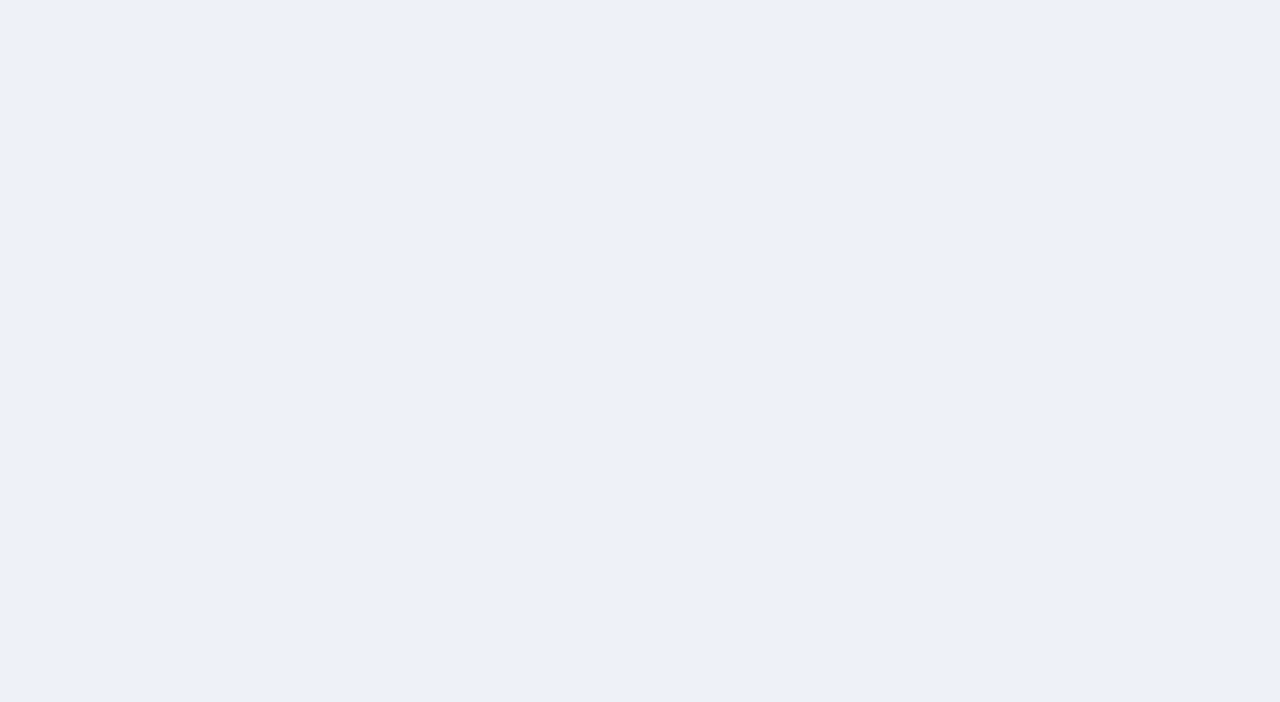
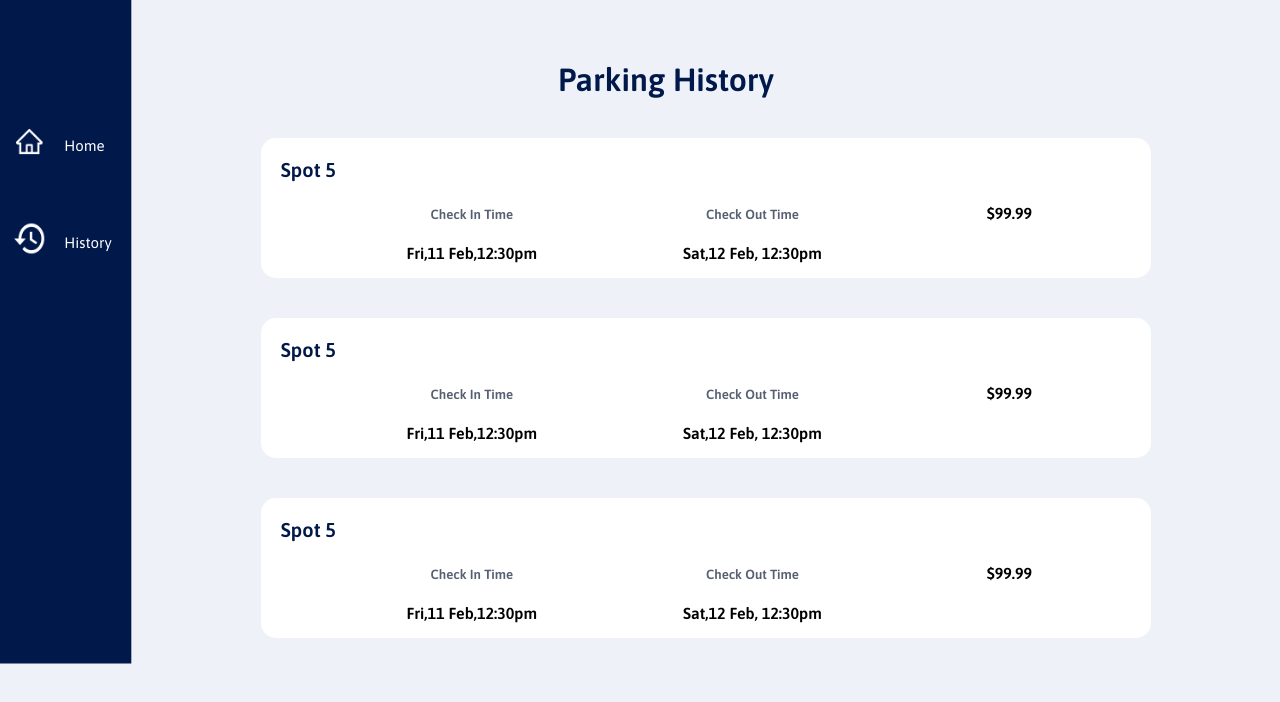
Before and after one commit to Amotul-raheem/park-ui, a React (Create React App) app: page /booking-history in a window 1280 px wide. Before the commit this address had no page. Shown: the top 702 px of the page. Built offline with nearby package versions, Linux system fonts and the light colour scheme.

Commit message:
created booking history

```diff
--- a/src/App.js
+++ b/src/App.js
@@ -10,18 +10,21 @@ import SignUp from "./components/SignUp/SignUp";
 import ResetPasswordSuccessful from "./components/ResetPasswordSuccessful/ResetPasswordSuccessful";
 import ResetPasswordCheckEmail from "./components/ResetPasswordCheckEmail/ResetPasswordCheckEmail"
 import BookingSuccessful from "./components/BookingSuccessful/BookingSuccessful";
+import BookingHistory from "./components/BookingHistory/BookingHistory";
+import ParkingDetail from "./components/common/ParkingDetail/ParkingDetail";
 
 function App() {
     return (
         <Router>
             <Routes>
-                <Route exact path={"/"} element={<HomePage/>}/>
+                <Route exact path={"/"} element={<ParkingDetail/>}/>
                 <Route path="/sign-in" element={<SignIn/>}/>
                 <Route path="/reset-password" element={<ResetPassword/>}/>
                 <Route path="/reset-password-successful" element={<ResetPasswordSuccessful/>}/>
                 <Route path="/forgot-password" element={<ForgotPassword/>}/>
                 <Route path="/sign-up" element={<SignUp/>}/>
                 <Route path="/user-profile" element={<UserProfile/>}/>
+                <Route path="/booking-history" element={<BookingHistory/>}/>
                 <Route path="/reset-password-check-email" element={<ResetPasswordCheckEmail/>}/>
                 <Route path="/booking-successful" element={<BookingSuccessful/>}/>
 
--- /dev/null
+++ b/src/components/BookingHistory/BookingHistory.css
@@ -0,0 +1,13 @@
+.booking-history {
+    position: relative;
+    top: 0;
+    height: 100%;
+
+}
+
+.booking-header {
+    color: #01194A;
+    font-weight: bold;
+    padding-top: 40px;
+    margin-left: 550px;
+}
--- /dev/null
+++ b/src/components/BookingHistory/BookingHistory.js
@@ -0,0 +1,38 @@
+import React from "react";
+import "./BookingHistory.css"
+import ParkingDetail from "../common/ParkingDetail/ParkingDetail";
+import SideBar from "../common/SideBar/SideBar";
+import profile from "../../images/profile.png";
+
+function BookingHistory() {
+    return (
+        <div className="booking-history">
+            <div>
+                <SideBar/></div>
+            <div className="booking-history-container">
+
+                <h1 className="booking-header">Parking History</h1>
+
+                <ParkingDetail
+                    label="Spot 5"
+                    checkInTime="Fri,11 Feb,12:30pm"
+                    checkOutTime="Sat,12 Feb, 12:30pm"
+                    price="$99.99"/>
+                <ParkingDetail
+                    label="Spot 5"
+                    checkInTime="Fri,11 Feb,12:30pm"
+                    checkOutTime="Sat,12 Feb, 12:30pm"
+                    price="$99.99"/>
+                <ParkingDetail
+                    label="Spot 5"
+                    checkInTime="Fri,11 Feb,12:30pm"
+                    checkOutTime="Sat,12 Feb, 12:30pm"
+                    price="$99.99"/>
+            </div>
+
+
+        </div>
+    )
+}
+
+export default BookingHistory
--- a/src/components/UserProfile/UserProfile.css
+++ b/src/components/UserProfile/UserProfile.css
@@ -7,6 +7,7 @@
 .profile-header-name {
     position: relative;
     color: #01194A;
+    top: 30px;
     font-weight: lighter;
     text-align: center;
     right: -6.5%;
@@ -18,6 +19,7 @@
     width: 78%;
     padding: 30px;
     justify-content: center;
+    margin-top: 70px;
     border-radius: 15px;
 }
 
--- /dev/null
+++ b/src/components/common/ParkingDetail/ParkingDetail.css
@@ -0,0 +1,32 @@
+.parking-detail {
+    margin-top: 40px;
+    position: relative;
+    background-color: #FFFFFF;
+    padding: 20px;
+    border-radius: 15px;
+    height: 100px;
+    left: 20%;
+    width: 850px;
+}
+
+.parking-detail-label {
+    font-weight: bold;
+    color: #01194A;
+    font-size: 20px;
+}
+
+.parking-detail-container {
+    position: absolute;
+    margin-left: 10%;
+}
+
+.parking-detail-time {
+    margin-right: 200px;
+    text-align: center;
+    width: 70%;
+}
+
+.parking-detail-time h5 {
+    color: #576072;
+    font-weight: bold;
+}
--- /dev/null
+++ b/src/components/common/ParkingDetail/ParkingDetail.js
@@ -0,0 +1,31 @@
+import "./ParkingDetail.css"
+
+function ParkingDetail(props) {
+    const {label, checkInTime, checkOutTime, price} = props
+    return (
+        <div className="parking-detail">
+            <label className="parking-detail-label">{label}</label>
+            <div className="parking-detail-container">
+                <tr>
+                    <td>
+                        <div className="parking-detail-time">
+                            <h5>Check In Time</h5>
+                            <h4>{checkInTime}</h4>
+                        </div>
+                    </td>
+                    <td>
+                        <div className="parking-detail-time">
+                            <h5>Check Out Time</h5>
+                            <h4>{checkOutTime}</h4>
+                        </div>
+                    </td>
+                    <td><h4 className="parking-detail-time">{price}</h4></td>
+                </tr>
+
+            </div>
+
+        </div>
+    )
+}
+
+export default ParkingDetail
--- a/src/components/common/ProfileInput/ProfileInput.css
+++ b/src/components/common/ProfileInput/ProfileInput.css
@@ -25,4 +25,5 @@
 
 .profile-description {
     color: gray;
+    margin-top: 5px;
 }
--- a/src/components/common/SideBar/SideBar.css
+++ b/src/components/common/SideBar/SideBar.css
@@ -9,7 +9,7 @@
 }
 
 .sidebar-content {
-    margin-top: 40px;
+    margin-top: 80px;
     padding-left: 100px;
 }
 
```
